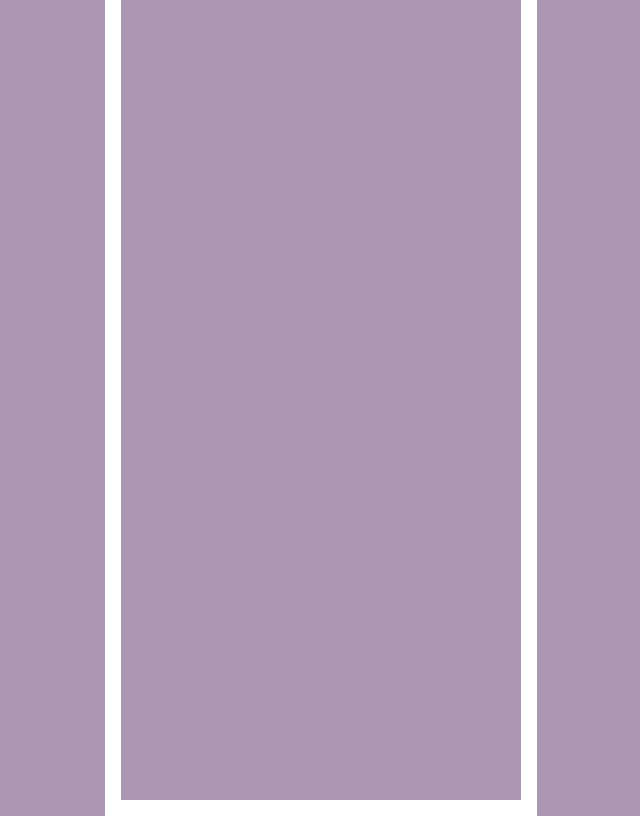
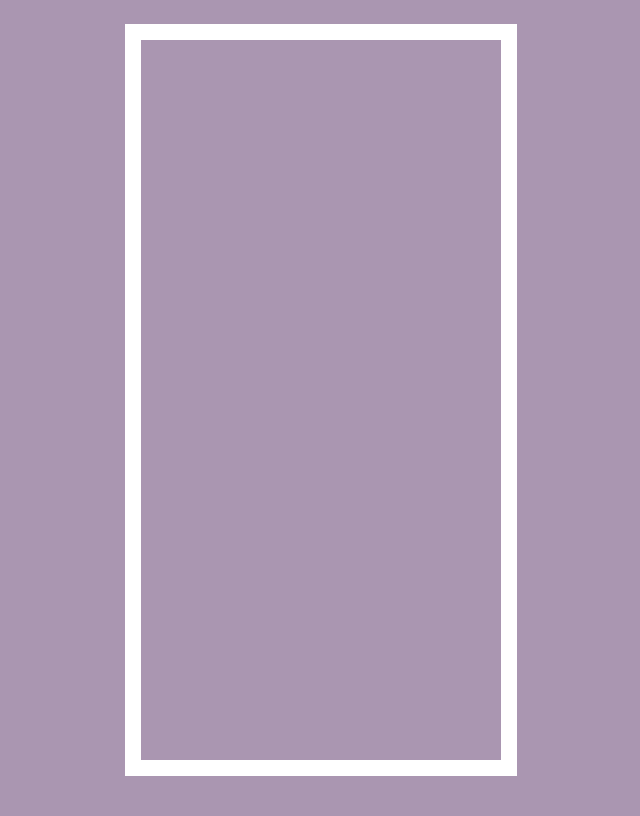
Before and after one commit to Spark10000/Spark10000.github.io, a plain HTML site: page index.html in a window 1280 px wide. Shown: the whole page, without its empty margins (319-959 px from the left). Drawn offline with Linux system fonts and the light colour scheme.

Commit message:
Adjust Size

```diff
--- a/index.html
+++ b/index.html
@@ -20,7 +20,7 @@
       </style>
     </head>
     <body>
-    <canvas width="400" height="800" id="test"></canvas>
+    <canvas width="360" height="720" id="test"></canvas>
     <script>
 
     </script>
```
